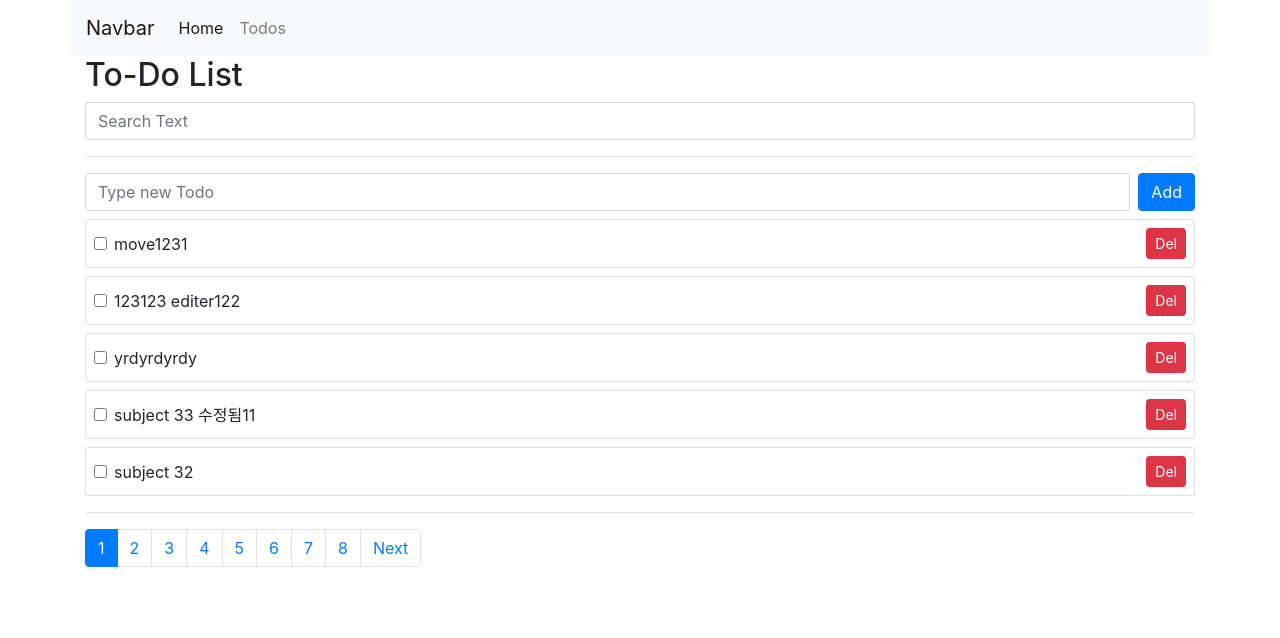
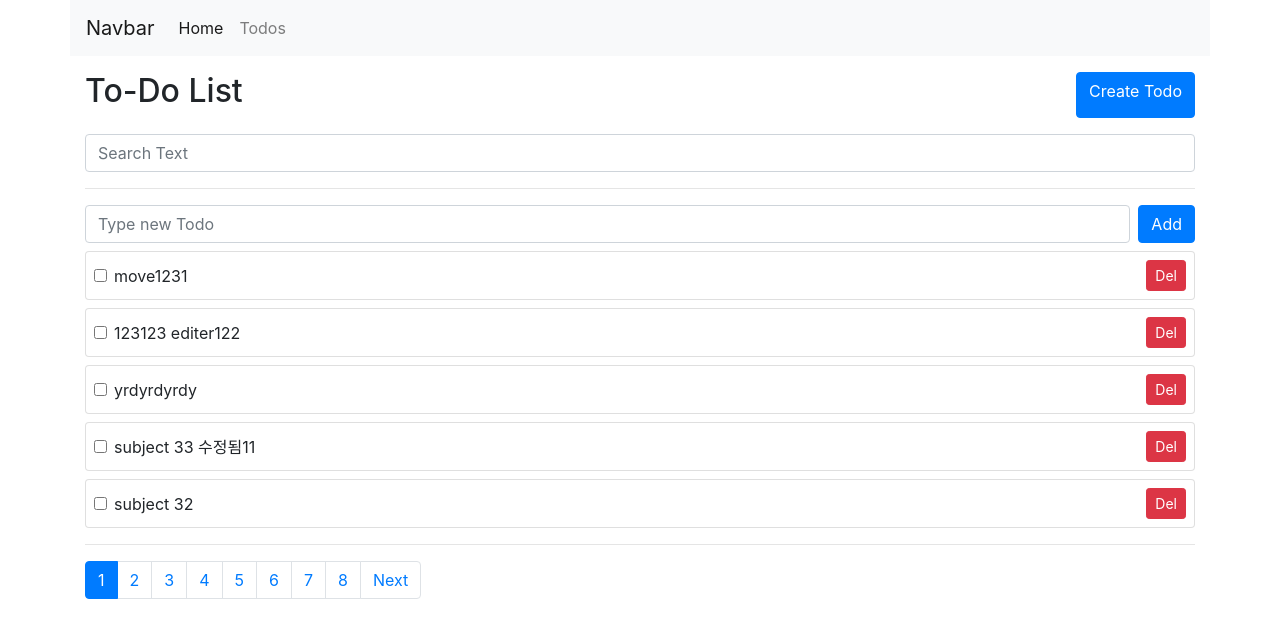
Before and after one commit to ddingjo/vuejsStudy, a Vue app: page /todos in a window 1280 px wide. Shown: the top 638 px of the page. Built offline with nearby package versions, Linux system fonts and the light colour scheme; data requests are answered from the project's data file.

Commit message:
Add Create Page

```diff
--- /dev/null
+++ b/src/pages/todos/create/index.vue
@@ -0,0 +1,13 @@
+<template>
+    <div>
+        Create Page
+    </div>
+</template>
+<script>
+export default {
+
+}
+</script>
+<style scoped>
+
+</style>
--- a/src/pages/todos/index.vue
+++ b/src/pages/todos/index.vue
@@ -1,6 +1,10 @@
 <template>
     <div>
-      <h2>To-Do List</h2>
+        <div class="d-flex justify-content-between my-3">
+            <h2>To-Do List</h2>
+            <router-link :to="{name : 'TodoCreate'}" class="btn btn-primary">Create Todo</router-link>
+        </div>
+
       <input
         class="form-control"
         type="text"
--- a/src/router/index.js
+++ b/src/router/index.js
@@ -2,6 +2,7 @@ import { createRouter, createWebHistory } from 'vue-router';
 import Home from '../pages/index.vue'
 import Todos from '../pages/todos/index.vue'
 import Todo from '../pages/todos/_id.vue'
+import TodoCreate from '../pages/todos/create/index.vue'
 
 const router = createRouter({
     history: createWebHistory(),
@@ -17,6 +18,11 @@ const router = createRouter({
             component: Todos
         },
         {
+            path: '/todos/create',
+            name:'TodoCreate',
+            component: TodoCreate
+        },
+        {
             path: '/todos/:id',
             name:'Todo',
             component: Todo
```
